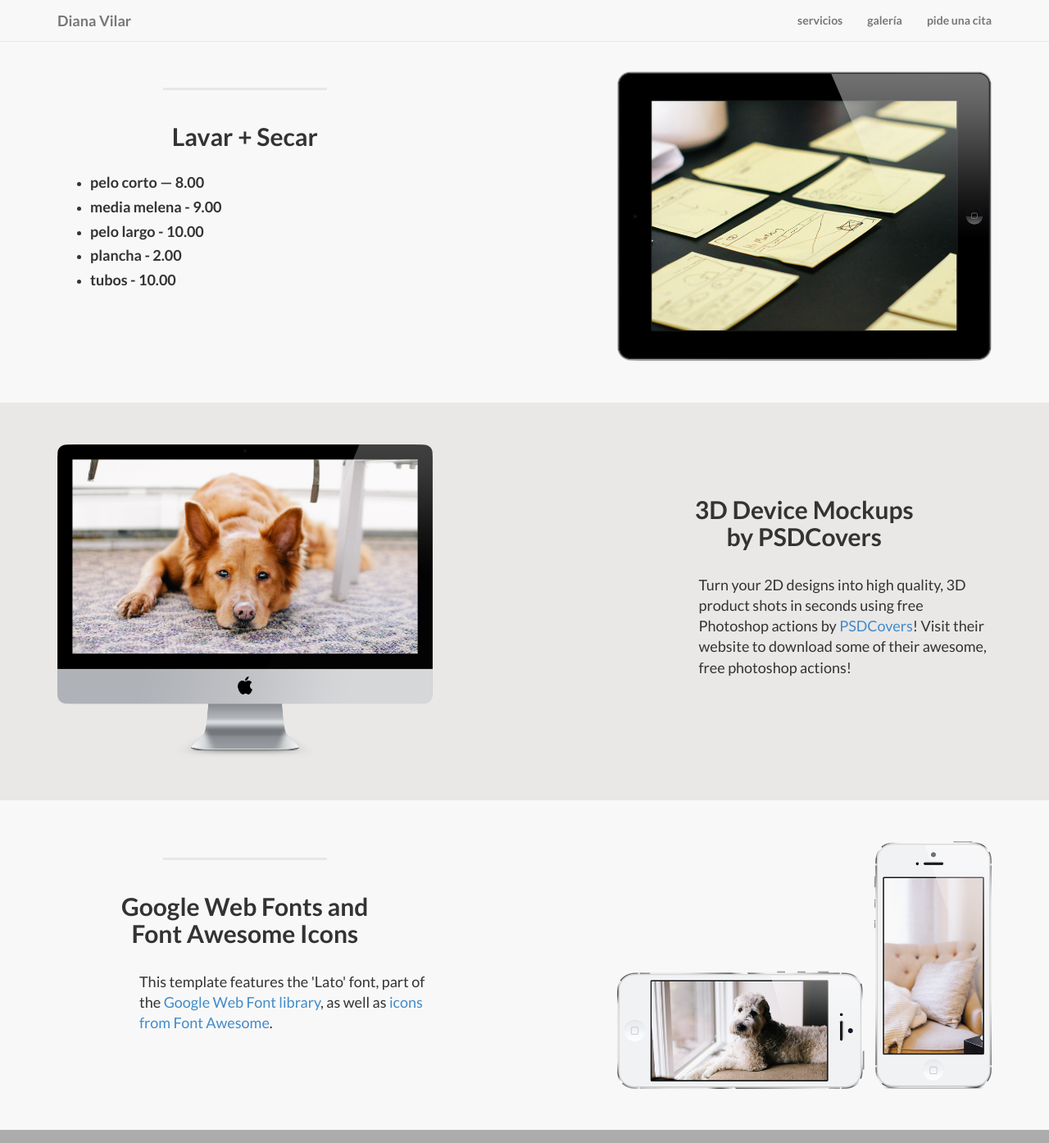
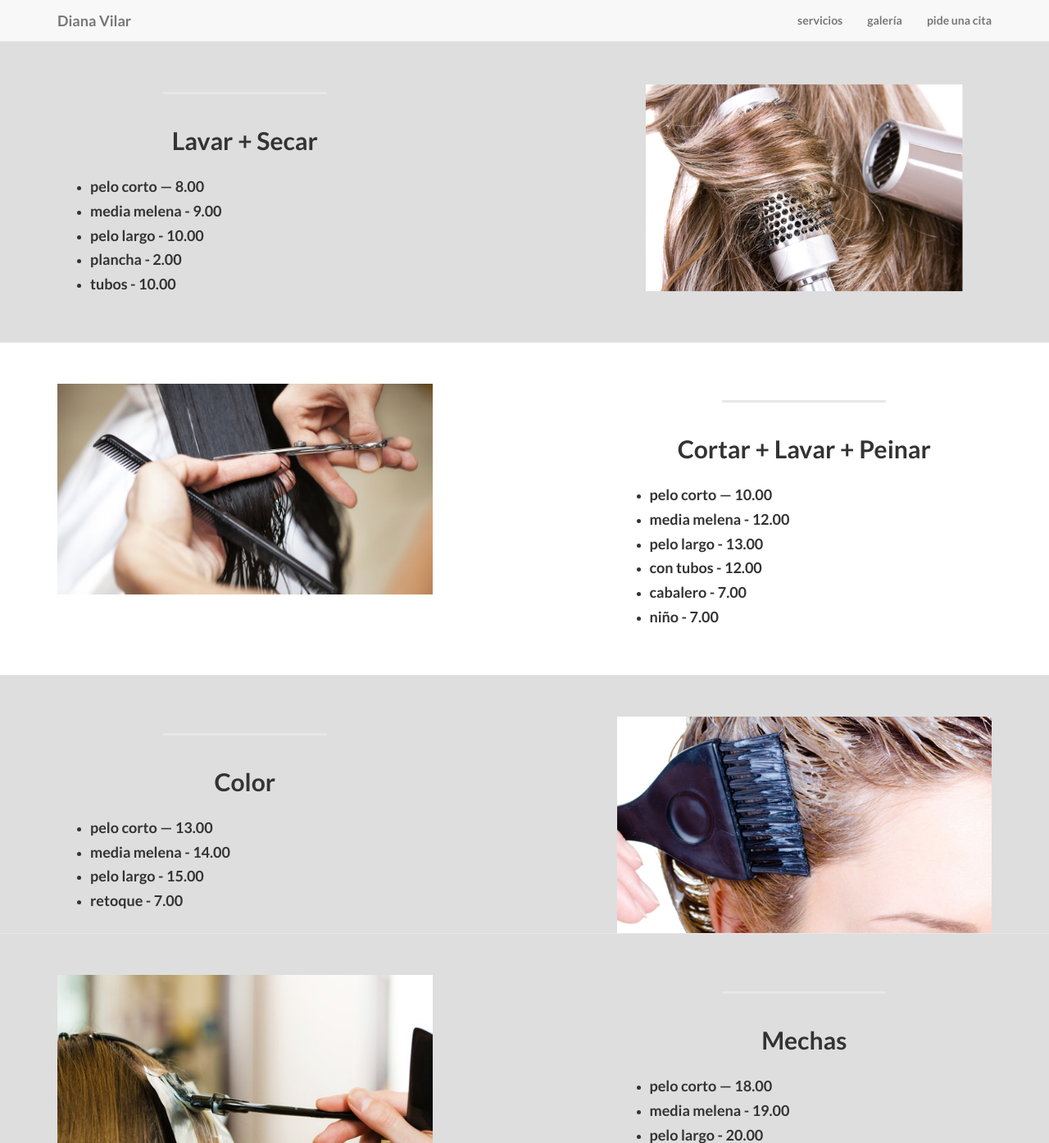
Before and after one commit to Mollydiana/Perruqueria, a Django app: page /servicios/ in a window 1280 px wide. Shown: the top 1394 px of the page at 82% size. Run offline with Django 3.2, Linux system fonts and the light colour scheme; parts of the project's set-up code (start-up, migrations or seed data) failed here and were passed over; some libraries are stand-ins or nearby versions; grey boxes are pictures that could not be loaded.

Commit message:
workon servicios

```diff
--- a/diana/templates/servicios.html
+++ b/diana/templates/servicios.html
@@ -16,7 +16,7 @@
     <link href="{% static 'css/bootstrap.css' %}" rel="stylesheet">
 
     <!-- Custom CSS -->
-    <link href="{% static 'css/contacto.css' %}" rel="stylesheet">
+    <link href="{% static 'css/landing-page.css' %}" rel="stylesheet">
 
     <!-- Custom Fonts -->
     <link href="{% static 'font-awesome-4.1.0/css/font-awesome.min.css' %}" rel="stylesheet" type="text/css">
@@ -119,7 +119,7 @@
                     </p>
                 </div>
                 <div class="col-lg-5 col-lg-offset-2 col-sm-6">
-                    <img class="img-responsive" src="img/ipad.png" alt="">
+                    <img class="img-responsive" src="{% static 'img/blow_dry_styling.png' %}" alt="">
                 </div>
             </div>
 
@@ -137,11 +137,20 @@
                 <div class="col-lg-5 col-lg-offset-1 col-sm-push-6  col-sm-6">
                     <hr class="section-heading-spacer">
                     <div class="clearfix"></div>
-                    <h2 class="section-heading">3D Device Mockups<br>by PSDCovers</h2>
-                    <p class="lead">Turn your 2D designs into high quality, 3D product shots in seconds using free Photoshop actions by <a target="_blank" href="http://www.psdcovers.com/">PSDCovers</a>! Visit their website to download some of their awesome, free photoshop actions!</p>
+                    <h2 class="section-heading">Cortar + Lavar + Peinar</h2>
+                    <p class="lead"><ul>
+                    <li><h4>pelo corto — 10.00</h4></li>
+                    <li><h4>media melena - 12.00</h4></li>
+                    <li><h4>pelo largo - 13.00</h4></li>
+                    <li><h4>con tubos - 12.00</h4></li>
+                    <li><h4>cabalero - 7.00</h4></li>
+                    <li><h4>niño - 7.00</h4></li>
+
+                    </ul>
+                    </p>
                 </div>
                 <div class="col-lg-5 col-sm-pull-6  col-sm-6">
-                    <img class="img-responsive" src="img/dog.png" alt="">
+                    <img class="img-responsive" src="{% static 'img/scissors-cutting-hair.jpg' %}" alt="">
                 </div>
             </div>
 
@@ -149,9 +158,9 @@
         <!-- /.container -->
 
     </div>
-    <!-- /.content-section-b -->
+     <!-- /section a -->
 
-    <div class="content-section-a">
+       <div class="content-section-a">
 
         <div class="container">
 
@@ -159,24 +168,55 @@
                 <div class="col-lg-5 col-sm-6">
                     <hr class="section-heading-spacer">
                     <div class="clearfix"></div>
-                    <h2 class="section-heading">Google Web Fonts and<br>Font Awesome Icons</h2>
-                    <p class="lead">This template features the 'Lato' font, part of the <a target="_blank" href="http://www.google.com/fonts">Google Web Font library</a>, as well as <a target="_blank" href="http://fontawesome.io">icons from Font Awesome</a>.</p>
+                    <h2 class="section-heading">Color</h2>
+                    <p class="lead"><ul>
+                    <li><h4>pelo corto — 13.00</h4></li>
+                    <li><h4>media melena - 14.00</h4></li>
+                    <li><h4>pelo largo - 15.00</h4></li>
+                    <li><h4>retoque - 7.00</h4></li>
+                    </ul>
+
                 </div>
                 <div class="col-lg-5 col-lg-offset-2 col-sm-6">
-                    <img class="img-responsive" src="img/phones.png" alt="">
+                    <img class="img-responsive" src="{% static 'img/hair-color-dye-628x363-TS-152968195.jpg' %}" alt="">
                 </div>
             </div>
 
         </div>
+
         <!-- /.container -->
 
-    </div>
-    <!-- /.content-section-a -->
+      <div style="padding: 50px 0;
+    border-top: 1px solid #e7e7e7;
+    border-bottom: 1px solid #e7e7e7; "class="content-section-b">
+
+        <div class="container">
+
+            <div class="row">
+                <div class="col-lg-5 col-lg-offset-1 col-sm-push-6  col-sm-6">
+                    <hr class="section-heading-spacer">
+                    <div class="clearfix"></div>
+                    <h2 class="section-heading">Mechas</h2>
+                    <p class="lead"><ul>
+                    <li><h4>pelo corto — 18.00</h4></li>
+                    <li><h4>media melena - 19.00</h4></li>
+                    <li><h4>pelo largo - 20.00</h4></li>
+                    </ul>
+
+                </div>
+                <div class="col-lg-5 col-sm-pull-6  col-sm-6">
+                    <img class="img-responsive" src="{% static 'img/highlights.jpg' %}" alt="">
+                </div>
+            </div>
+
+        </div>
+
+
+
 
 
 {% endblock content %}
 
-    <!-- /.content-section-a -->
 
     <div class="banner">
 
@@ -200,6 +240,7 @@
 
                     </ul>
                 </div>
+            </div>
             </div>
 
         </div>
--- a/perruqueria/wsgi.py
+++ b/perruqueria/wsgi.py
@@ -8,7 +8,9 @@ https://docs.djangoproject.com/en/1.7/howto/deployment/wsgi/
 """
 
 import os
+from django.core.wsgi import get_wsgi_application
+from dj_static import Cling
 os.environ.setdefault("DJANGO_SETTINGS_MODULE", "perruqueria.settings")
 
-from django.core.wsgi import get_wsgi_application
-application = get_wsgi_application()
+
+application = Cling(get_wsgi_application())
```
Also changed, not shown: perruqueria/settings.py (+22 -3 lines), requirements.txt (+27 -0 lines), diana/static/img/blow_dry_styling.png (added), diana/static/img/hair-color-dye-628x363-TS-152968195.jpg (added), diana/static/img/highlights.jpg (added), diana/static/img/scissors-cutting-hair.jpg (added), 1 other file.
